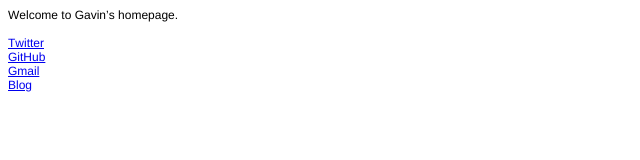
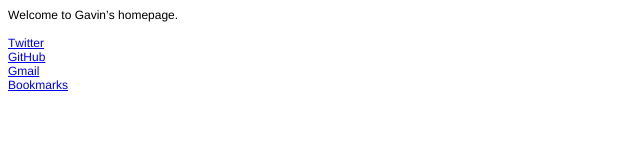
Before and after one commit to gmathes/gmathes.github.io, a plain HTML site: page index.html in a window 1280 px wide. Shown: the full height of the page, 0-640 px from the left. Drawn offline with Linux system fonts and the light colour scheme.

Commit message:
Update index.html

```diff
--- a/index.html
+++ b/index.html
@@ -12,6 +12,6 @@
 <a href="https://twitter.com/gavinmathes">Twitter</a></span></p>
 <p class="p1"><span class="s1"><a href="https://github.com/gmathes">GitHub</a></span></p>
 <p class="p1"><span class="s1"><a href="mailto:gavinmathes@gmail.com">Gmail</a></span></p>
-<p class="p1"><span class="s1"><a href="http://blog.gavinmathes.com">Blog</a></span></p>
+<p class="p1"><span class="s1"><a href="http://bookmarks.gavinmathes.com">Bookmarks</a></span></p>
 </body>
 </html>
```
